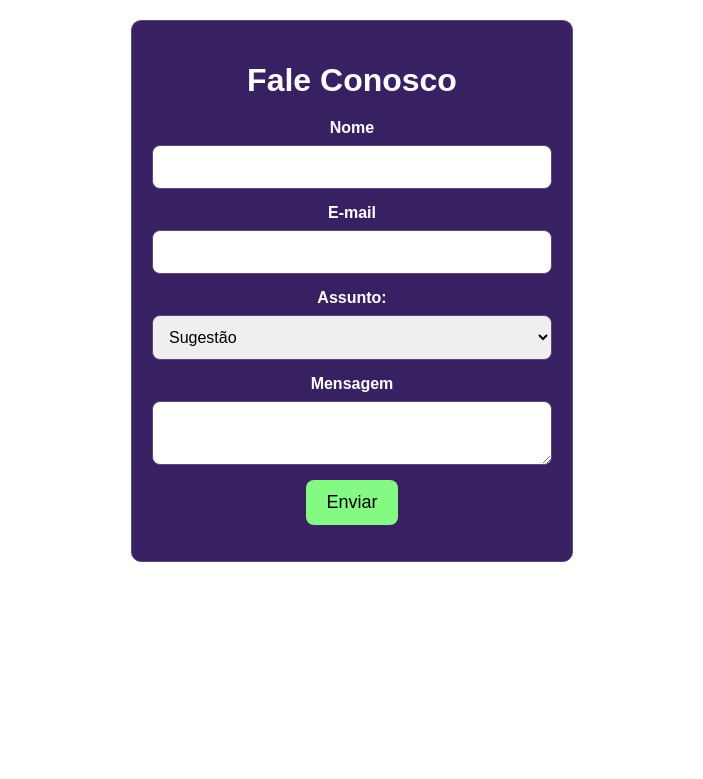
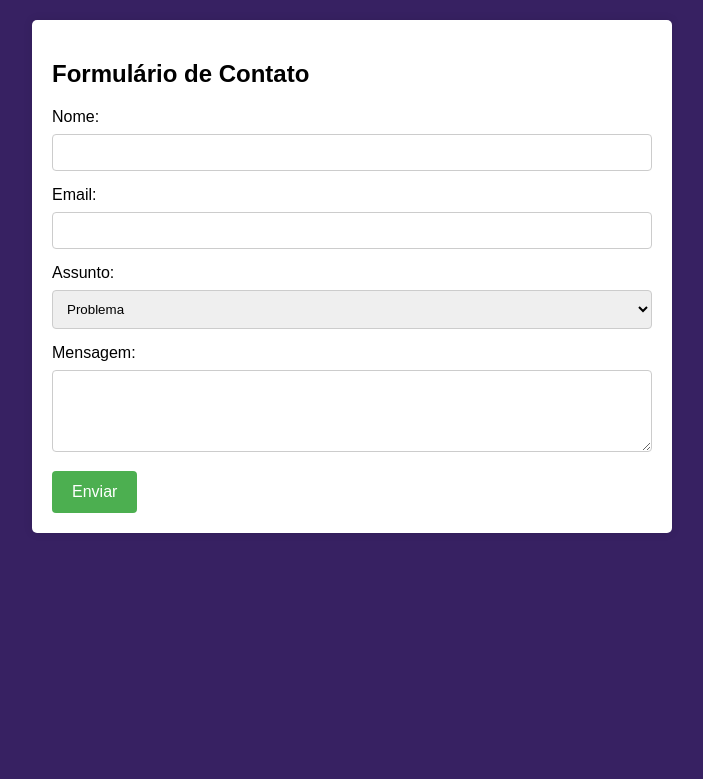
Before and after one commit to IanServio/ProjetoPHP, a PHP site: page /faleconosco.php in a window 1280 px wide. Shown: the top 779 px of the page, without its empty margins (288-991 px from the left). Run offline with PHP 8.4, Linux system fonts and the light colour scheme.

Commit message:
update duvidas
estilizaçao menu duvidas 2.0

```diff
--- a/sports-outlet/faleconosco.php
+++ b/sports-outlet/faleconosco.php
@@ -1,32 +1,81 @@
-<div
-    style="background-color: #372162; text-align: center; padding: 20px; border: 1px solid #5e4778; border-radius: 10px; max-width: 400px; margin: 20px auto; color: white;">
+<!DOCTYPE html>
+<html lang="pt-BR">
+<head>
+  <meta charset="UTF-8">
+  <meta name="viewport" content="width=device-width, initial-scale=1.0">
+  <title>Formulário de Contato</title>
+  <style>
+    body {
+      background-color: #372162;
+      font-family: Arial, sans-serif;
+      margin: 0;
+      padding: 0;
+      box-sizing: border-box;
+    }
 
-    <h1 style="font-family: 'calibre', sans-serif; margin-bottom: 20px;">Fale Conosco</h1>
+    .container {
+      max-width: 600px;
+      margin: 20px auto;
+      background-color: #fff;
+      padding: 20px;
+      border-radius: 5px;
+      box-shadow: 0 0 10px rgba(0, 0, 0, 0.1);
+    }
 
-    <form action="?pg=sucesso" method="post">
+    label {
+      display: block;
+      margin-bottom: 8px;
+    }
 
-        <label for="nome" style="display: block;font-family: 'calibre', sans-serif; margin-bottom: 8px;"><b>Nome</b></label>
-        <input type="text" name="nome" id="nome"
-            style="width: 100%; max-width: 100%; padding: 12px; border: 1px solid #5e4778; border-radius: 8px; font-size: 16px; box-sizing: border-box; margin-bottom: 15px;"><br>
+    input, select, textarea {
+      width: 100%;
+      padding: 10px;
+      margin-bottom: 15px;
+      box-sizing: border-box;
+      border: 1px solid #ccc;
+      border-radius: 4px;
+    }
 
-        <label for="email" style="display: block;font-family: 'calibre', sans-serif; margin-bottom: 8px;"><b>E-mail</b></label>
-        <input type="text" name="email" id="email"
-            style="width: 100%; max-width: 100%; padding: 12px; border: 1px solid #5e4778; border-radius: 8px; font-size: 16px; box-sizing: border-box; margin-bottom: 15px;"><br>
+    button {
+      background-color: #4caf50;
+      color: #fff;
+      padding: 12px 20px;
+      border: none;
+      border-radius: 4px;
+      cursor: pointer;
+      font-size: 16px;
+    }
 
-        <label for="assunto" style="display: block;font-family: 'calibre', sans-serif; margin-bottom: 8px;"><b>Assunto:</b></label>
-        <select name="assunto" id="assunto"
-            style="width: 100%; max-width: 100%; padding: 12px; border: 1px solid #5e4778; border-radius: 8px; font-size: 16px; box-sizing: border-box; margin-bottom: 15px;">
-            <option value="Sugestao">Sugestão</option>
-            <option value="Reclamacao">Reclamação</option>
-            <option value="Duvidas">Dúvidas</option>
-        </select><br>
+    button:hover {
+      background-color: #45a049;
+    }
+  </style>
+</head>
+<body>
 
-        <label for="mensagem" style="display: block;font-family: 'calibre', sans-serif; margin-bottom: 8px;"><b>Mensagem</b></label>
-        <textarea name="mensagem" id="mensagem"
-            style="width: 100%; max-width: 100%; padding: 12px; border: 1px solid #5e4778; border-radius: 8px; font-size: 16px; box-sizing: border-box; margin-bottom: 15px; resize: vertical;"></textarea><br>
+  <div class="container">
+    <h2>Formulário de Contato</h2>
+    <form action="sucesso.php" method="post">
 
-        <input type="submit" value="Enviar"
-            style="background-color: #84fa84;font-family: 'calibre', sans-serif; color: black; border: none; padding: 12px 20px; cursor: pointer; border-radius: 8px; font-size: 18px;">
+      <label for="nome">Nome:</label>
+      <input type="text" id="nome" name="nome" required>
+
+      <label for="email">Email:</label>
+      <input type="email" id="email" name="email" required>
+
+      <label for="assunto">Assunto:</label>
+      <select id="assunto" name="assunto" required>
+        <option value="problema">Problema</option>
+        <option value="sugestao">Sugestão</option>
+      </select>
+
+      <label for="mensagem">Mensagem:</label>
+      <textarea id="mensagem" name="mensagem" rows="4" required></textarea>
+
+      <button type="submit">Enviar</button>
 
     </form>
-</div>
+  </div>
+
+</body>
+</html>
```
